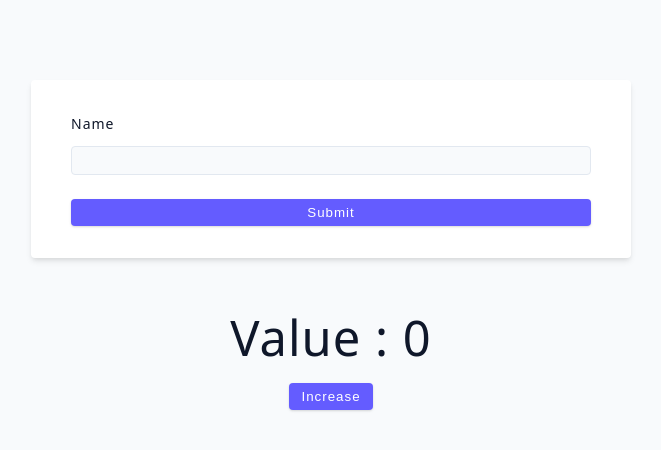
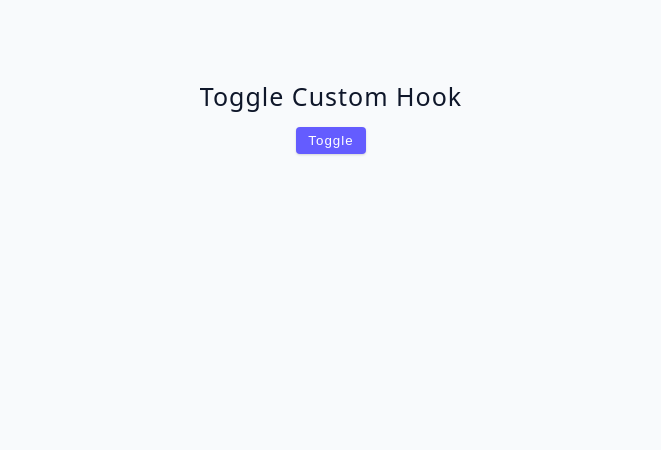
Before and after one commit to BooRuleDie/technologies, a React (Vite) app in the folder React/tutorial-2/: page / in a window 1280 px wide. Shown: the top 450 px of the page, without its empty margins (309-970 px from the left). Built offline with nearby package versions, Linux system fonts and the light colour scheme.

Commit message:
React Challange 08-01 completed

```diff
--- a/React/tutorial-2/src/App.jsx
+++ b/React/tutorial-2/src/App.jsx
@@ -71,9 +71,11 @@
 // import Starter from "./tutorial/06-forms/starter/05-form-data";
 // import Final from "./tutorial/06-forms/final/05-form-data";
 
-import Starter from "./tutorial/07-useRef/starter/01-useRef-basics";
-import Final from "./tutorial/07-useRef/final/01-useRef-basics";
+// import Starter from "./tutorial/07-useRef/starter/01-useRef-basics";
+// import Final from "./tutorial/07-useRef/final/01-useRef-basics";
 
+import Starter from "./tutorial/08-custom-hooks/starter/01-toggle";
+import Final from "./tutorial/08-custom-hooks/final/01-toggle";
 
 function App() {
     return (
--- a/React/tutorial-2/src/tutorial/08-custom-hooks/starter/01-toggle.jsx
+++ b/React/tutorial-2/src/tutorial/08-custom-hooks/starter/01-toggle.jsx
@@ -1,11 +1,11 @@
-import { useState } from 'react';
+import useToggle from "./Custom-Hook";
 
 const ToggleExample = () => {
-  const [show, setShow] = useState(false);
+    const { show, toggle } = useToggle(false);
     return (
         <div>
             <h4>toggle custom hook</h4>
-      <button className='btn' onClick={() => setShow(!show)}>
+            <button className="btn" onClick={toggle}>
                 toggle
             </button>
             {show && <h4>some stuff</h4>}
--- /dev/null
+++ b/React/tutorial-2/src/tutorial/08-custom-hooks/starter/Custom-Hook.jsx
@@ -0,0 +1,12 @@
+import { useState } from "react";
+
+const useToggle = (defaultValue) => {
+    const [show, setShow] = useState(defaultValue);
+    const toggle = () => {
+        setShow(!show);
+    };
+
+    return { show, toggle }; // you can either return an array or object
+};
+
+export default useToggle;
```
Lines whose indentation alone changed are shown as unchanged.
